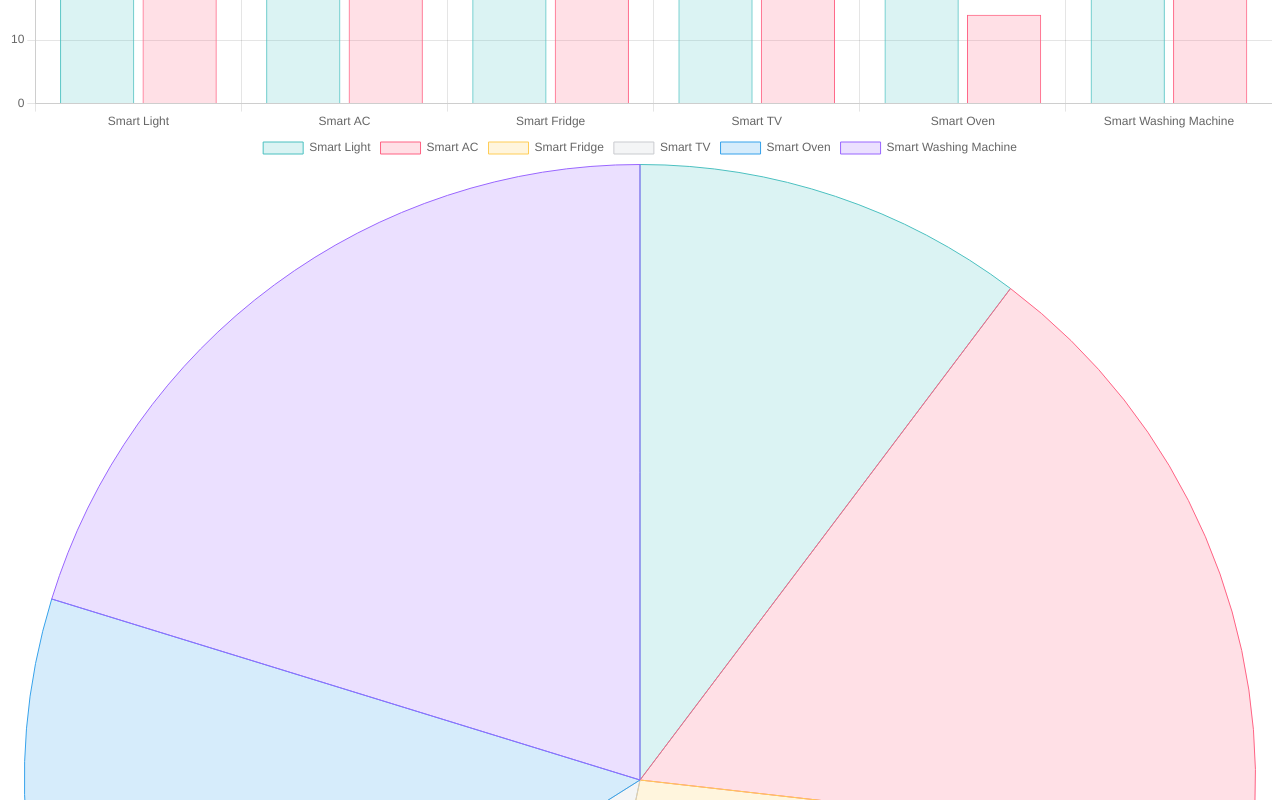
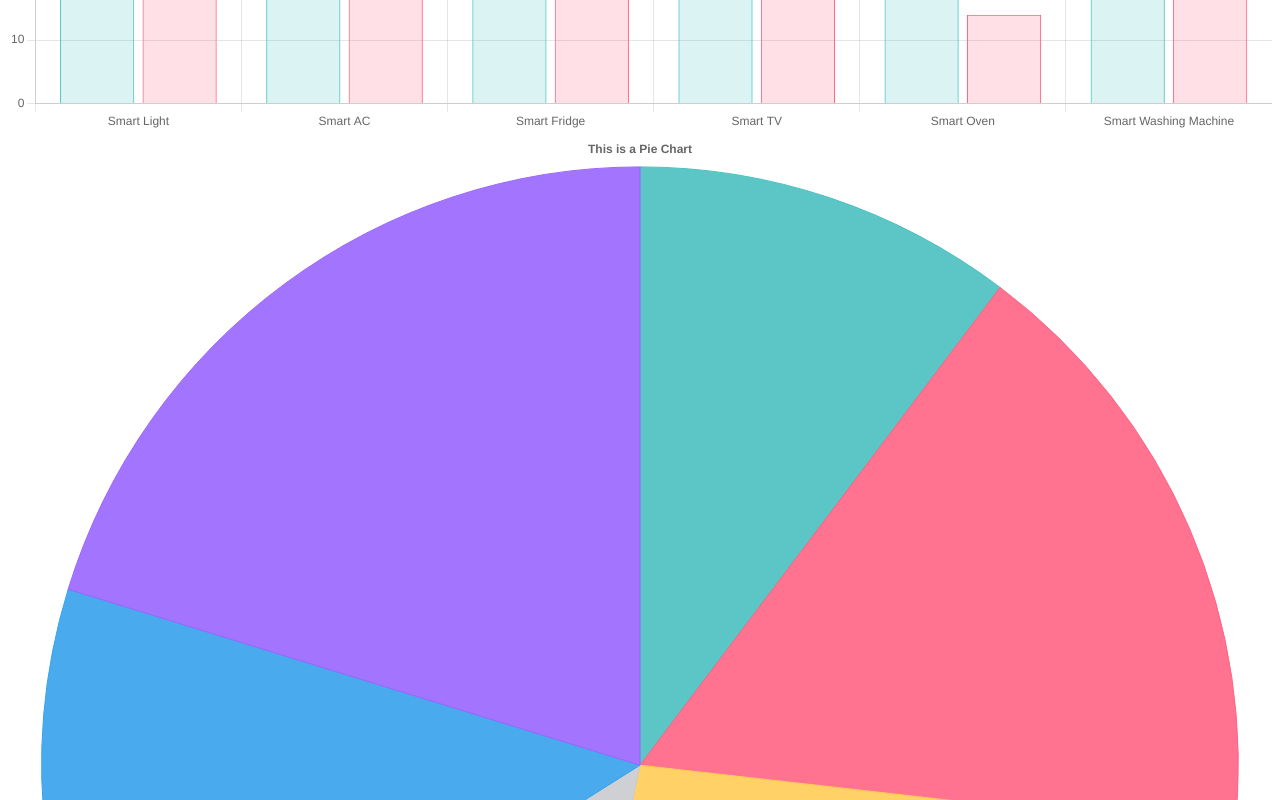
Before and after one commit to PowerHouse-Project/ChartJS_test, a React (Create React App) app: page / in a window 1280 px wide. Shown: the part 1140-1940 px from the top of the page. Built offline with nearby package versions, Linux system fonts and the light colour scheme.

Commit message:
Completed Pie Chart

```diff
--- a/src/components/Pie.js
+++ b/src/components/Pie.js
@@ -6,7 +6,18 @@ import { pieChartData } from "../data/test_data";
 ChartJS.register(Tooltip, Legend, ArcElement);
 
 export const PieChart = () => {
-  const options = {};
+  const options = {
+    responsive: true,
+    plugins: {
+      legend: {
+        position: "bottom",
+      },
+      title: {
+        display: true,
+        text: "This is a Pie Chart",
+      },
+    },
+  };
 
   return <Pie options={options} data={pieChartData} />;
 };
--- a/src/data/test_data.js
+++ b/src/data/test_data.js
@@ -72,15 +72,15 @@ export const pieChartData = {
       label: "Current Month (KwH)",
       data: [33, 53, 85, 41, 44, 65],
       backgroundColor: [
-        "rgba(75,192,192,0.2)",
-        "rgba(255, 99, 132, 0.2)",
-        "rgba(255, 205, 86, 0.2)",
-        "rgba(201, 203, 207, 0.2)",
-        "rgba(54, 162, 235, 0.2)",
-        "rgba(153, 102, 255, 0.2)",
+        "rgba(75,192,192,0.9)",
+        "rgba(255, 99, 132, 0.9)",
+        "rgba(255, 205, 86, 0.9)",
+        "rgba(201, 203, 207, 0.9)",
+        "rgba(54, 162, 235, 0.9)",
+        "rgba(153, 102, 255, 0.9)",
       ],
       borderColor: [
-        "rgba(75,192,192,1)",
+        "rgba(75, 192, 192, 1)",
         "rgba(255, 99, 132, 1)",
         "rgba(255, 205, 86, 1)",
         "rgba(201, 203, 207, 1)",
```
